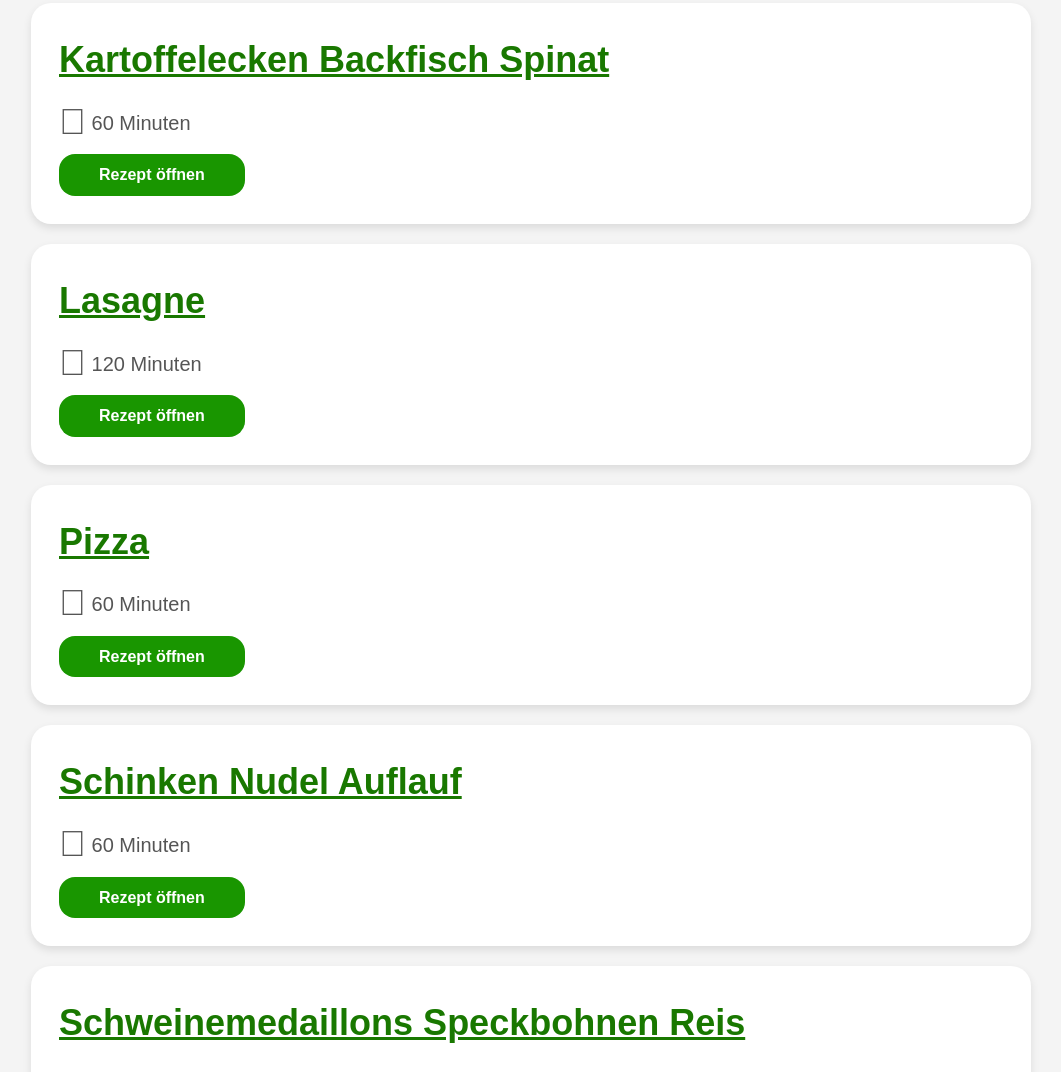
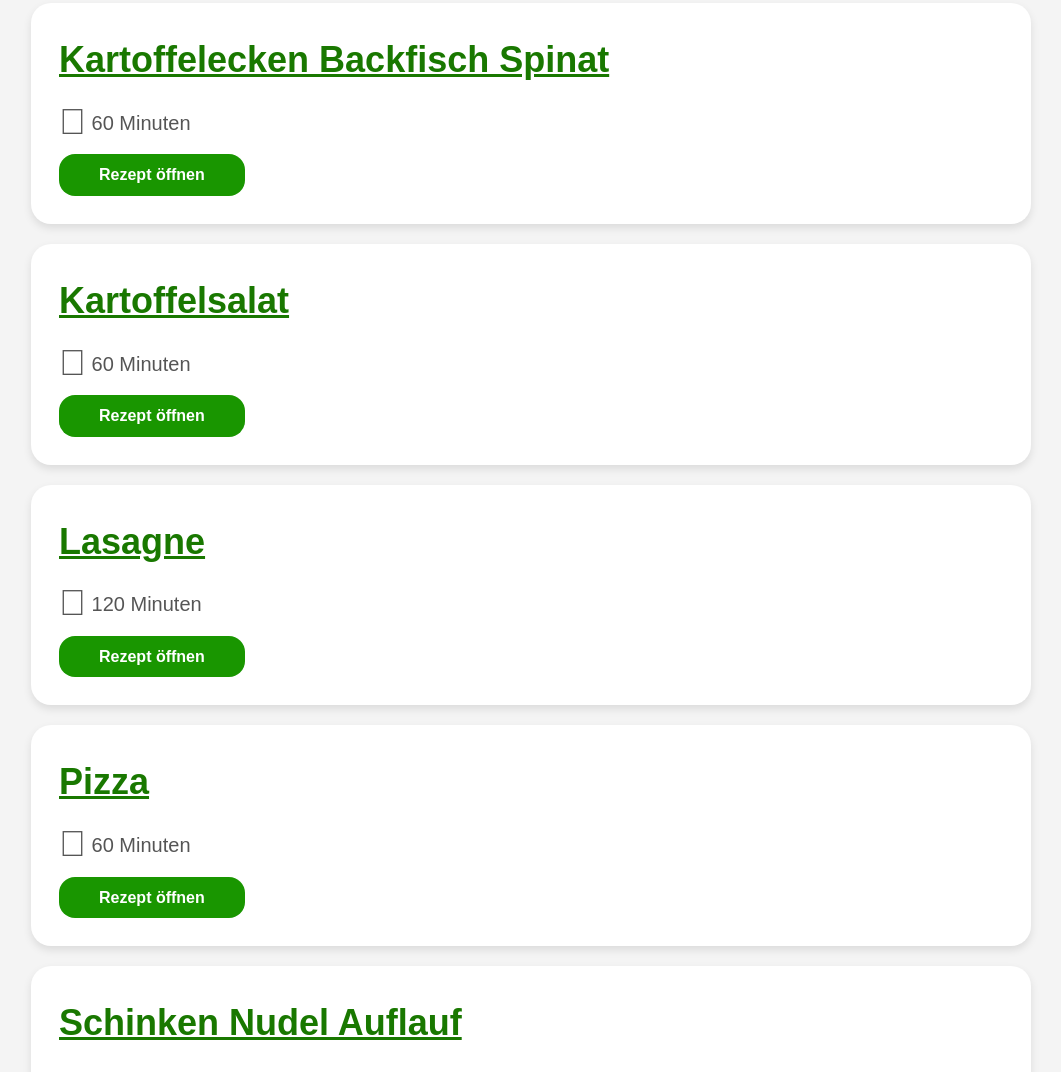
Before and after one commit to genussbox/genussbox.github.io, a plain HTML site: page index.html in a window 1280 px wide. Shown: the part 1100-2172 px from the top of the page, without its empty margins (109-1170 px from the left). Drawn offline with Linux system fonts and the light colour scheme.

Commit message:
Add files via upload

```diff
--- a/index.html
+++ b/index.html
@@ -138,6 +138,11 @@
                 <a href="Kartoffelecken_Backfisch_Spinat.pdf" class="recipe-button" target="_blank">Rezept öffnen</a>
             </div>
 			<div class="recipe-card">
+                <h2>Kartoffelsalat</h2>
+                 <p><span class="wingdings"></span> 60 Minuten</p>
+                <a href="Kartoffelsalat.pdf" class="recipe-button" target="_blank">Rezept öffnen</a>
+            </div>
+			<div class="recipe-card">
                 <h2>Lasagne</h2>
                  <p><span class="wingdings"></span> 120 Minuten</p>
                 <a href="Lasagne.pdf" class="recipe-button" target="_blank">Rezept öffnen</a>
```
Also changed, not shown: 1 other file.
